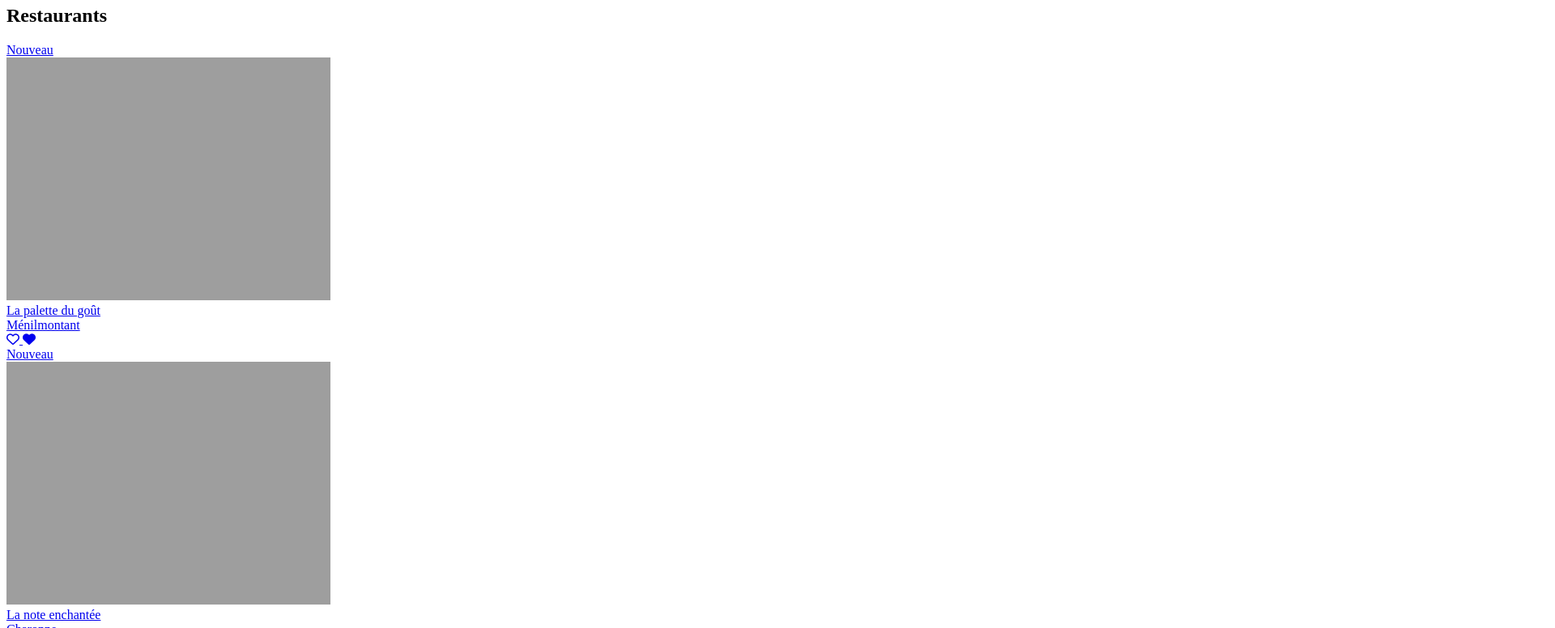
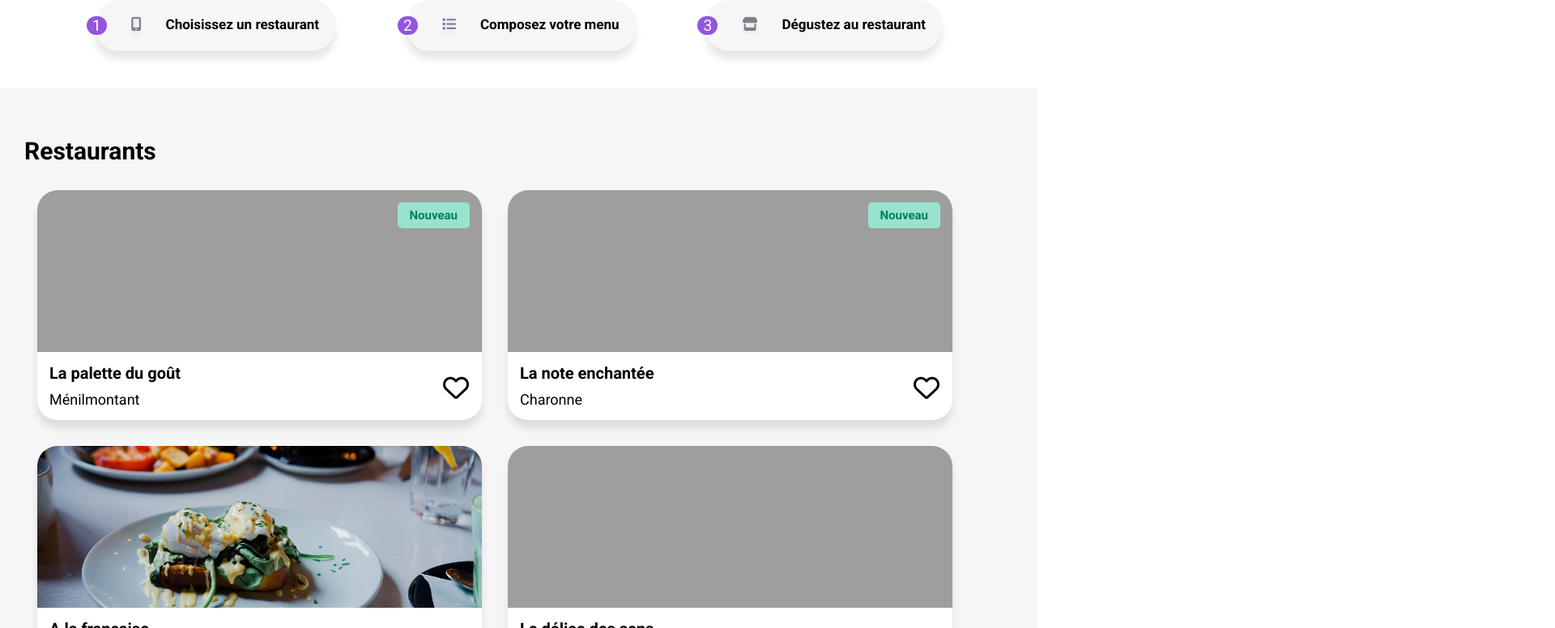
Before and after one commit to MathieuCeran/ohmyfood_ceran_mathieu, a plain HTML site: page index.html in a window 1280 px wide. Shown: the part 549-1325 px from the top of the page at 81% size, 1920 px wide, since content can reach past the window. Drawn offline with Linux system fonts and the light colour scheme; the site is published under a folder, as on GitHub Pages, so addresses that start at the root find nothing; a web font is replaced by a local one.

Commit message:
Maj link final

```diff
--- a/index.html
+++ b/index.html
@@ -4,8 +4,8 @@
     <meta charset="UTF-8" />
     <meta http-equiv="X-UA-Compatible" content="IE=edge" />
     <meta name="viewport" content="width=device-width, initial-scale=1.0" />
-    <link rel="stylesheet" href="/style/mobile.css" />
-    <link rel="stylesheet" href="/style/global.css" />
+    <link rel="stylesheet" href="style/mobile.css" />
+    <link rel="stylesheet" href="style/global.css" />
     <script
       src="https://kit.fontawesome.com/50888173ca.js"
       crossorigin="anonymous"
```
Also changed, not shown: restaurants/a-la-francaise.html (+1 -1 lines).
